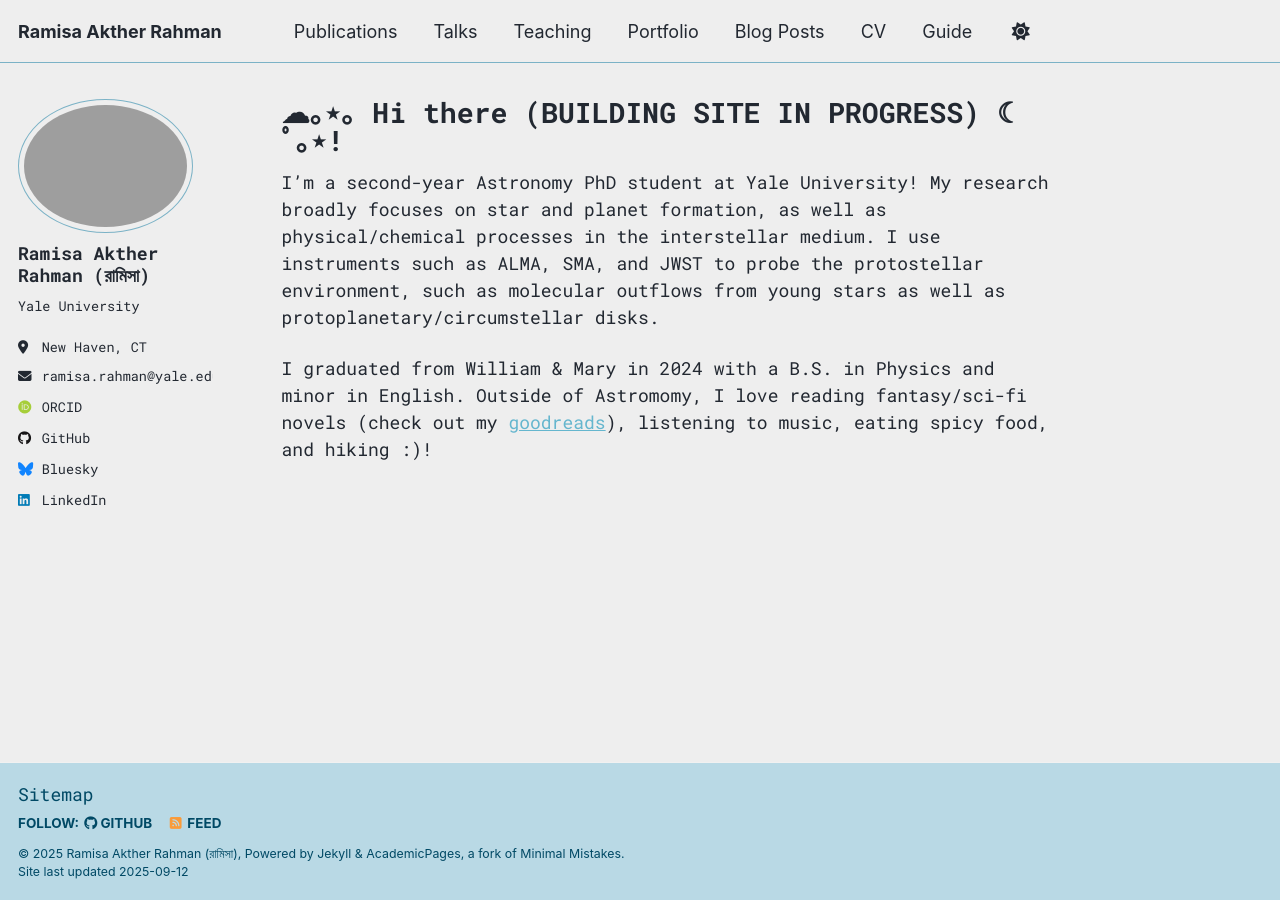
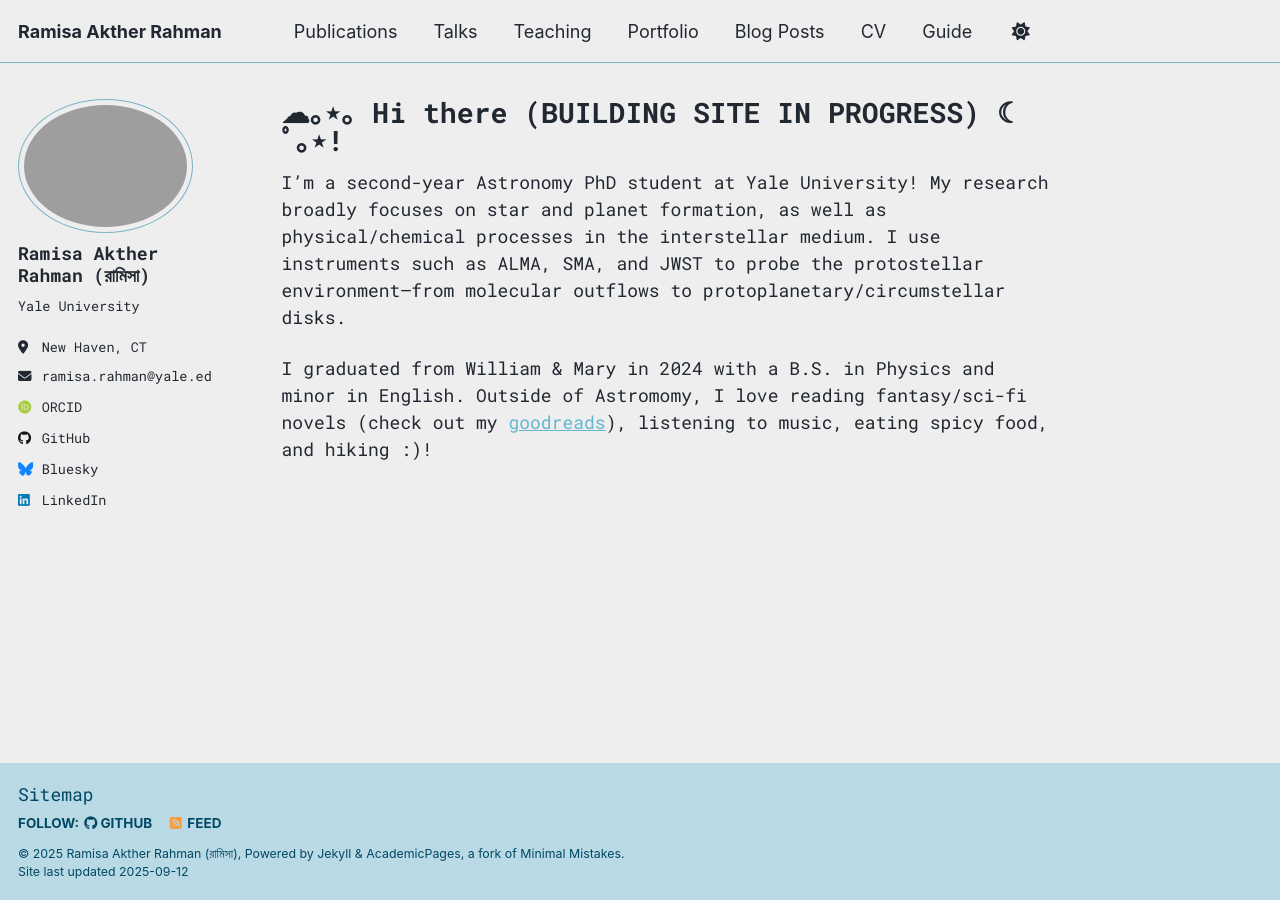
Before and after one commit to ramistarblob/ramistarblob.github.io, a Jekyll site: the page built from _pages/about.md, in a window 1280 px wide. Built offline with Jekyll 4.4.1, drawn with Linux system fonts in a browser that asks for light colours; some web fonts are replaced; a script that is not in the unit is left out.

Commit message:
Update about.md

```diff
--- a/_pages/about.md
+++ b/_pages/about.md
@@ -7,6 +7,6 @@ redirect_from:
   - /about.html
 ---
 
-I'm a second-year Astronomy PhD student at Yale University! My research broadly focuses on star and planet formation, as well as physical/chemical processes in the interstellar medium. I use instruments such as ALMA, SMA, and JWST to probe the protostellar environment, such as molecular outflows from young stars as well as protoplanetary/circumstellar disks.
+I'm a second-year Astronomy PhD student at Yale University! My research broadly focuses on star and planet formation, as well as physical/chemical processes in the interstellar medium. I use instruments such as ALMA, SMA, and JWST to probe the protostellar environment—from molecular outflows to  protoplanetary/circumstellar disks.
 
 I graduated from William & Mary in 2024 with a B.S. in Physics and minor in English. Outside of Astromomy, I love reading fantasy/sci-fi novels (check out my <a href="https://www.goodreads.com/user/show/40674764-indigo-ramisa">goodreads</a>), listening to music, eating spicy food, and hiking :)!
```
